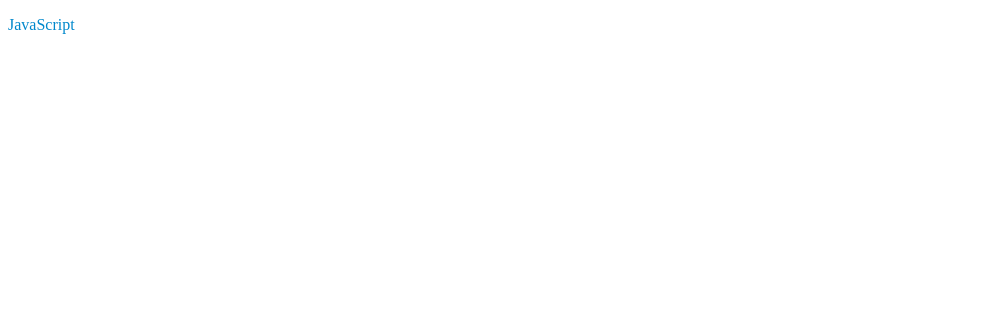
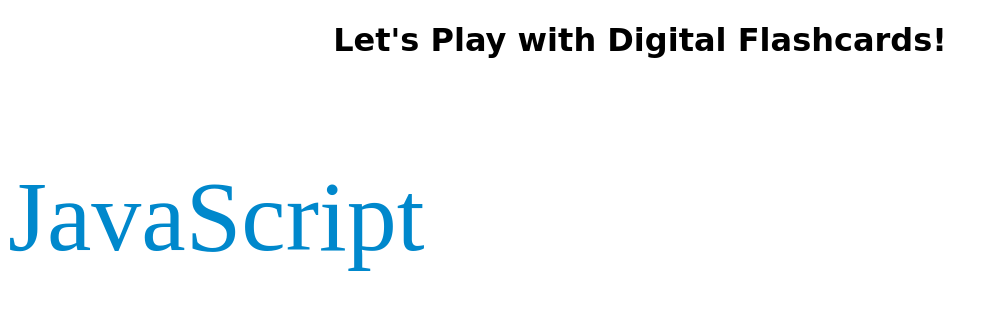
Before and after one commit to ScottMcintire90/flash-card-intro, a plain HTML site: page index.html in a window 1280 px wide. Shown: the whole page, without its empty margins (0-998 px from the left). Drawn offline with Linux system fonts and the light colour scheme.

Commit message:
adds fonts styles to page

```diff
--- a/css/styles.css
+++ b/css/styles.css
@@ -9,3 +9,10 @@
 .clickable:hover {
   text-decoration: underline;
 }
+h1 {
+  font-family: cursive;
+}
+
+p {
+  font-size: 100px;
+}
--- a/index.html
+++ b/index.html
@@ -8,6 +8,7 @@
     <title>FLASHCARD FUN!</title>
   </head>
   <body>
+    <h1><center>Let's Play with Digital Flashcards!</center></h1>
       <div class="definition-hidden">
         <p><span class="clickable">JavaScript</span></p>
       </div>
```
